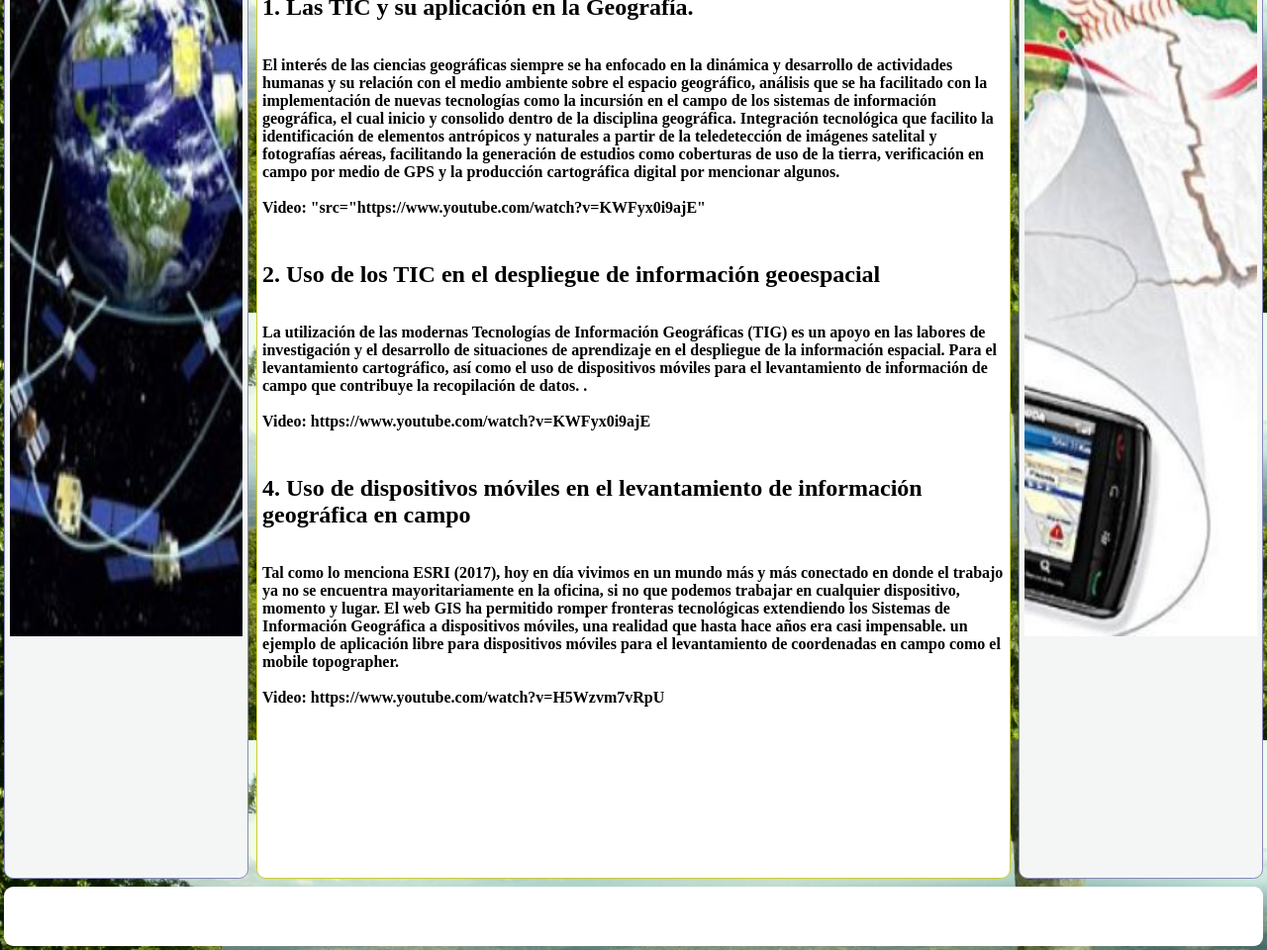
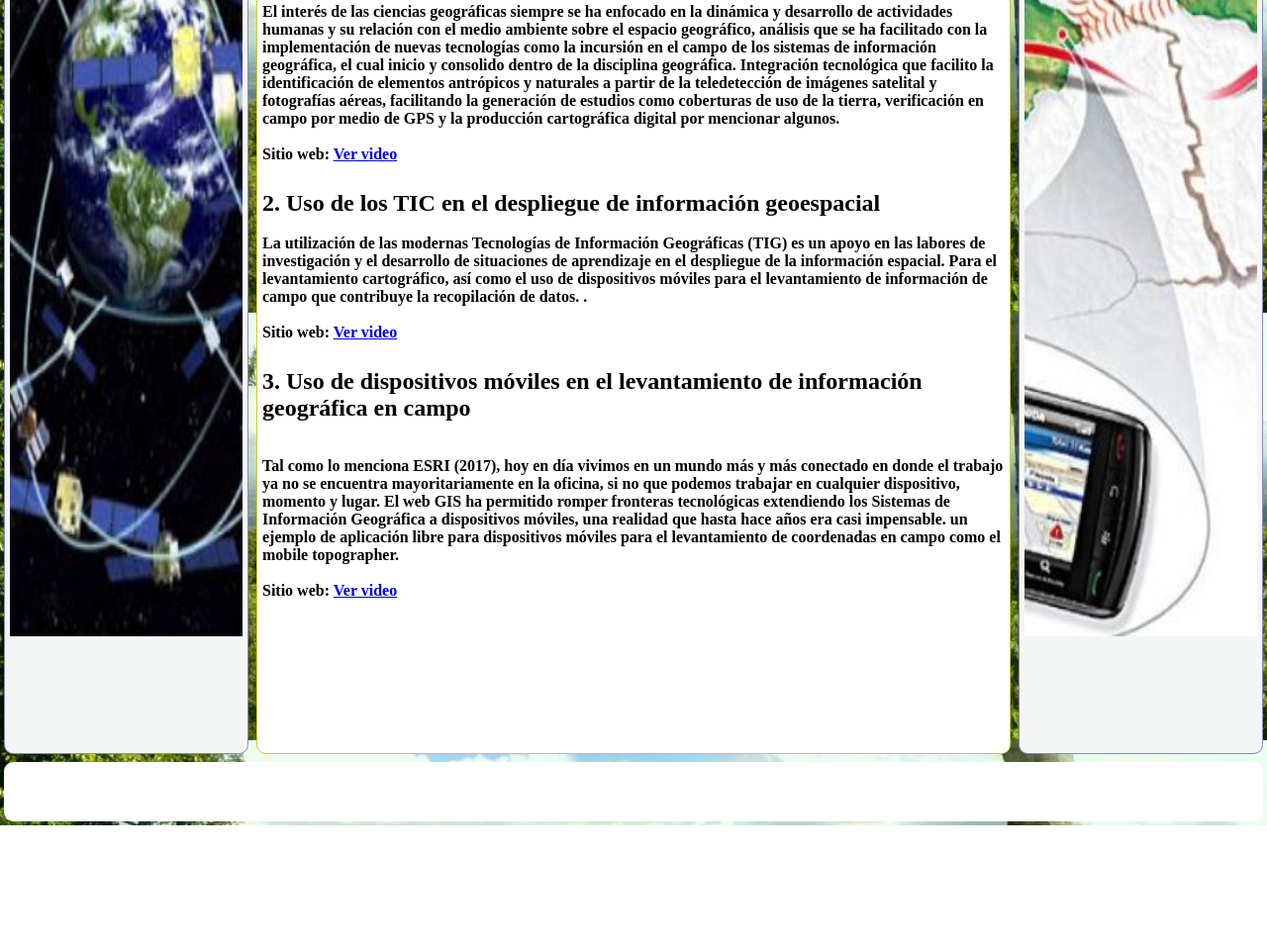
Before and after one commit to lfsm19/virtual, a plain HTML site: page index.html in a window 1280 px wide. Shown: the part 548-1508 px from the top of the page at 99% size. After the commit the page ends 1382 px from the top, so only its background shows below. Drawn offline with nearby package versions, Linux system fonts and the light colour scheme.

Commit message:
Update index.html

```diff
--- a/index.html
+++ b/index.html
@@ -183,11 +183,8 @@ body {
  </header>
  <div id='main'>
     <article>
-
-<p2> <br>  </p2>
 <p2> <br>  </p2>
 <h1> <br>  Introducción General : </h1>
-<p2> <br>  </p2>
 <p2> <br>  </p2>
 	<h4 ALIGN=justify; > Los procesos de aprendizaje en los últimos años han presentado una amplia influencia del acelerado proceso tecnológico,
 	el cual está en constante cambio y evolución. Permitiendo que cada vez la población tenga acceso a estos medios y formen parte de su cotidianidad
@@ -199,26 +196,24 @@ body {
 <h1> <br>  Subtemas: </h1>
 <h2 ALIGN=justify;> <br> 1.	Las TIC y su aplicación en la Geografía.  </h2>
 <p2> <br>  </p2>
-<p2> <br>  </p2>
 	<h4 ALIGN=justify; > El interés de las ciencias geográficas siempre se ha enfocado en la dinámica y desarrollo de actividades humanas y su relación
 	con el medio ambiente sobre el espacio geográfico, análisis que se ha facilitado con la implementación de nuevas tecnologías como la incursión en el
 	campo de los sistemas de información geográfica, el cual inicio y consolido dentro de la disciplina geográfica. Integración tecnológica que facilito
 	la identificación de elementos antrópicos y naturales a partir de la teledetección de imágenes satelital y fotografías aéreas, facilitando  la generación
 	de estudios como coberturas de uso de la tierra, verificación en campo por medio de GPS y la producción cartográfica digital por mencionar algunos. </p>
 	<p2> <br>  </p2>
-	<h4 ALIGN=justify; > Video:  "src="https://www.youtube.com/watch?v=KWFyx0i9ajE" </p>
+	<p> Sitio web: <a href="Video: https://www.youtube.com/watch?v=5oDY-knB0H4">Ver video</a>
 <p2> <br>  </p2>
 <h2 ALIGN=justify;> <br> 2.	Uso de los TIC en el despliegue de información geoespacial     </h2>
-<p2> <br>  </p2>
 <p2> <br>  </p2>
 	<h4 ALIGN=justify; > La utilización de las modernas Tecnologías de Información Geográficas (TIG) es un  apoyo en las labores de investigación y el desarrollo
 	de situaciones de aprendizaje en el despliegue de la información espacial. Para el levantamiento cartográfico, así como el uso de dispositivos móviles para el
 	levantamiento de información de campo que contribuye la recopilación de datos. . </p>
 	<p2> <br>  </p2>
-	<h4 ALIGN=justify; > Video: https://www.youtube.com/watch?v=KWFyx0i9ajE </p>
+	<p> Sitio web: <a href="Video: https://www.youtube.com/watch?v=KWFyx0i9ajE">Ver video</a>
  </p2>
  <p2> <br>  </p2>
- <h2 ALIGN=justify;> <br> 4.	Uso de dispositivos móviles en el levantamiento de información geográfica en campo     </h2>
+ <h2 ALIGN=justify;> <br> 3.	Uso de dispositivos móviles en el levantamiento de información geográfica en campo     </h2>
 <p2> <br>  </p2>
 <p2> <br>  </p2>
 	<h4 ALIGN=justify; > Tal como lo menciona ESRI (2017), hoy en día vivimos en un mundo más y más conectado en donde el trabajo ya no se encuentra mayoritariamente
@@ -226,7 +221,7 @@ body {
 	de Información Geográfica a dispositivos móviles, una realidad que hasta hace años era casi impensable. un ejemplo de aplicación libre para dispositivos móviles para
 	el levantamiento de coordenadas en campo como el mobile topographer. </p>
 	<p2> <br>  </p2>
-	<h4 ALIGN=justify; > Video: https://www.youtube.com/watch?v=H5Wzvm7vRpU </p>
+	<p> Sitio web: <a href="Video: https://www.youtube.com/watch?v=H5Wzvm7vRpU">Ver video</a>
  </p2>
 
 <p2> <br>  </p2>
```
